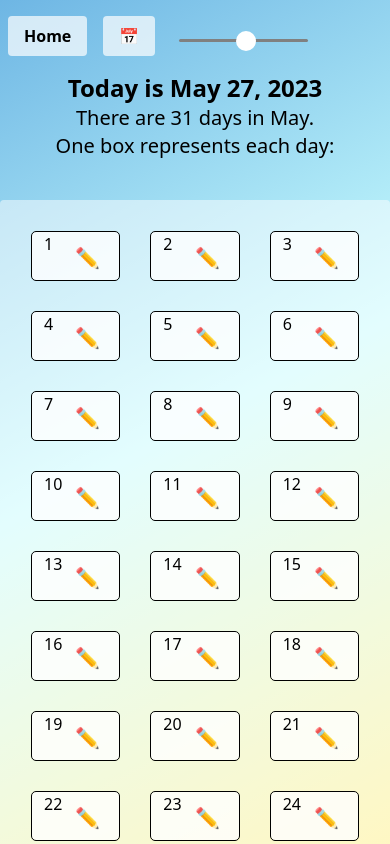
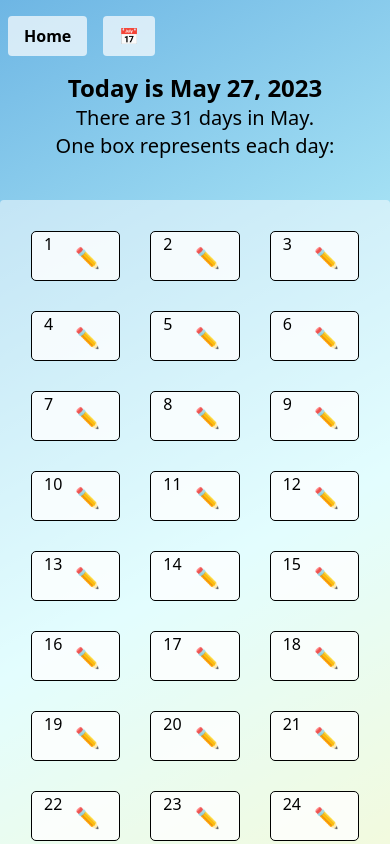
Before and after one commit to Pawtang/sunny-front, a React (Create React App) app in the folder Sunny/: page /month in a window 390 px wide. Shown: the top 844 px of the page. Built offline with nearby package versions, Linux system fonts and the light colour scheme; no server answers.

Commit message:
mobile-first

```diff
--- a/Sunny/src/components/Month.tsx
+++ b/Sunny/src/components/Month.tsx
@@ -43,7 +43,7 @@ const Month: FunctionComponent = () => {
   const grad = generateGradient(time);
 
   return (
-    <div className="h-screen" style={{ background: grad }}>
+    <div className="sm:h-screen pb-6 sm:pb-0" style={{ background: grad }}>
       <div className="container-fluid nav z-50">
         <LinkButton linkTo="/" buttonText="Home" styleTags="mt-4"></LinkButton>
         <ActionButton
@@ -54,7 +54,8 @@ const Month: FunctionComponent = () => {
           styleTags="z-50"
         ></ActionButton>
 
-        <div className="mx-4 inline">
+        {/* for gradient background testing */}
+        {/* <div className="mx-4 inline">
           <input
             type="range"
             value={time}
@@ -64,7 +65,7 @@ const Month: FunctionComponent = () => {
               setTime(e.target.valueAsNumber);
             }}
           />
-        </div>
+        </div> */}
 
         <Modal
           id="modalContainer"
@@ -85,7 +86,7 @@ const Month: FunctionComponent = () => {
           }
         ></Modal>
 
-        <div className="container justify-content mx-auto mt-4 sm:h-100 h-full">
+        <div className="container justify-content mx-auto my-4 sm:h-100 h-full">
           <div className="container justify-content mx-auto max-w-lg">
             <h1 className="text-2xl mx-auto text-center">
               <b>Today is {today.format("MMMM DD, YYYY")}</b>
```
